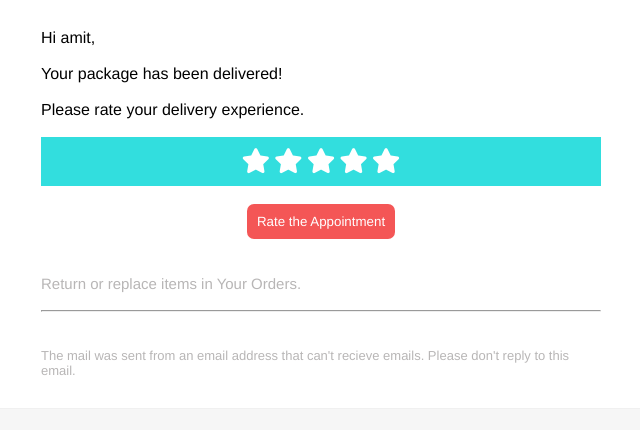
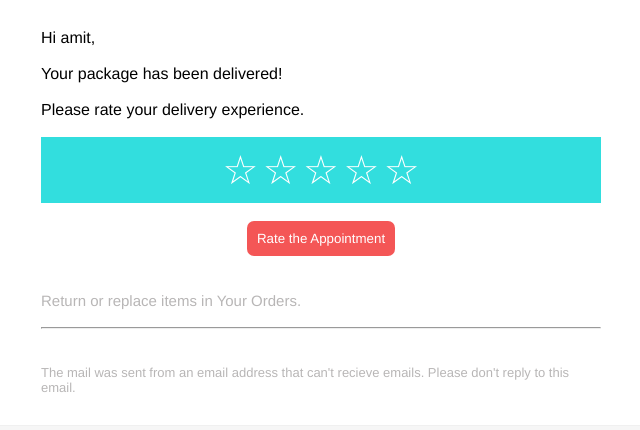
Before and after one commit to anujkumar09062001/dc, a plain HTML site: page index.html in a window 1280 px wide. Shown: the part 360-790 px from the top of the page, without its empty margins (319-959 px from the left). Drawn offline with Linux system fonts and the light colour scheme.

Commit message:
Update index.html

```diff
--- a/index.html
+++ b/index.html
@@ -49,7 +49,7 @@
             padding: 10px;
         }
         .rating span {
-            font-size: 25px;
+            font-size:40px;
             color: white;
         }
         button{
@@ -74,12 +74,13 @@
             <p>Your package has been delivered!</p> <br>
             <p>Please rate your delivery experience.</p> <br>
             <div class="rating" style="background-color: #32dede;text-align:center;">
-                <span><i class="fa fa-star"></i></span>
-                <span><i class="fa fa-star"></i></span>
-                <span><i class="fa fa-star"></i></span>
-                <span><i class="fa fa-star"></i></span>
-                <span><i class="fa fa-star"></i></span>
-            </div> <br>
+                <span>&#9734;</span>
+                <span>&#9734;</span>
+                <span>&#9734;</span>
+                <span>&#9734;</span>
+                <span>&#9734;</span>
+            </div>
+            <br>
             <a href="" style="text-decoration: none;"><button>Rate the Appointment</button></a>
             <br> <br>
             <p style="color: rgb(184, 182, 182);font-size:15px;">Return or replace items in Your Orders.</p> <br>
```
